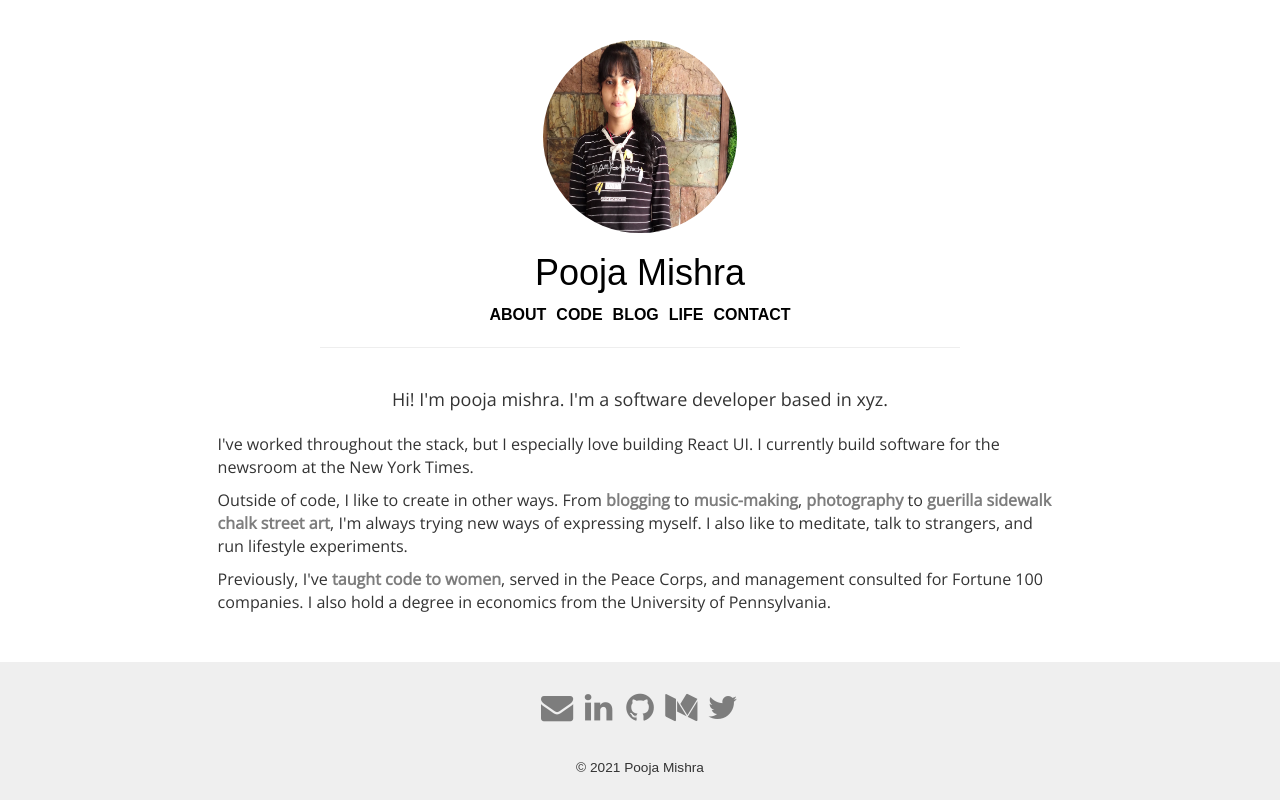
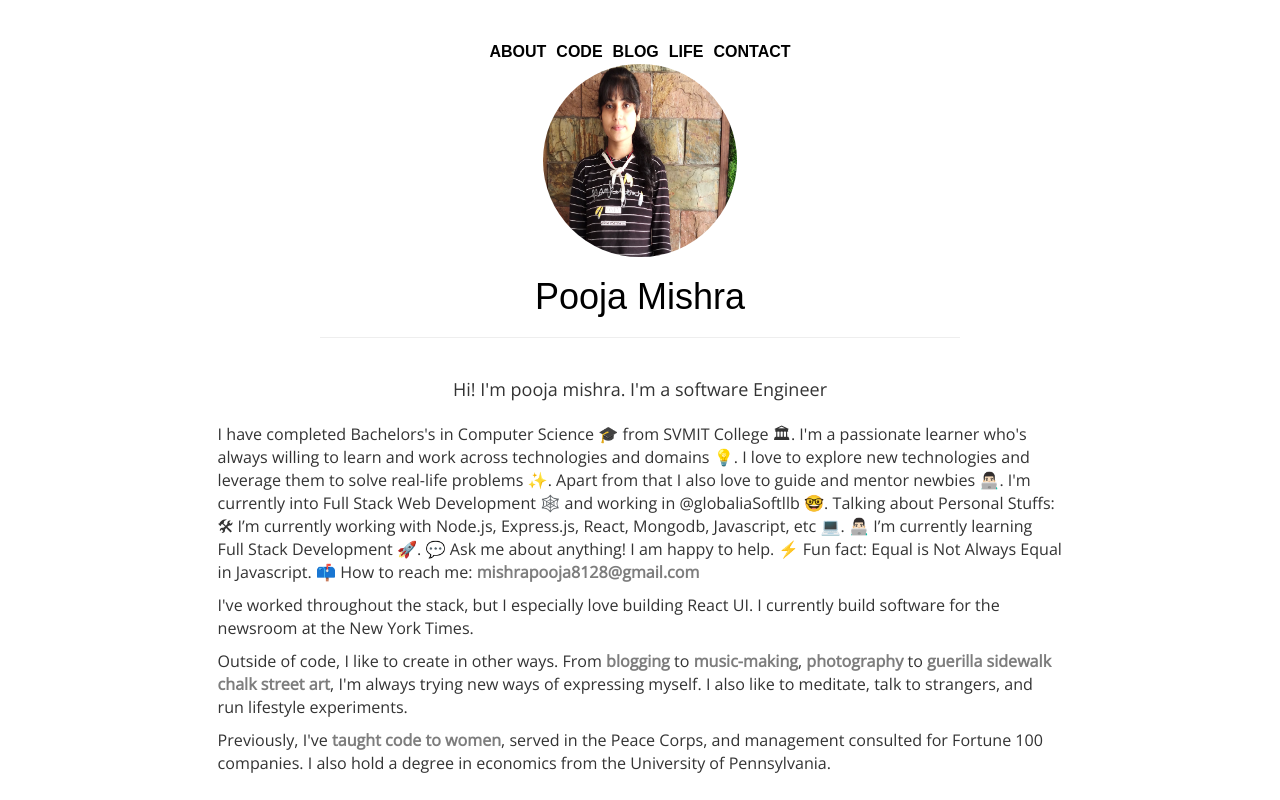
Before and after one commit to CodeAstronautic/personal_portfolio, a React (Create React App) app: page / in a window 1280 px wide. Shown: the top 800 px of the page. Built offline with nearby package versions, Linux system fonts and the light colour scheme; a web font is replaced by a local one.

Commit message:
updated code list and navbar

```diff
--- a/public/index.html
+++ b/public/index.html
@@ -14,7 +14,7 @@
   <link rel="shortcut icon" href="%PUBLIC_URL%/SCfavicon.ico">
   <link rel='stylesheet prefetch' href='https://cdnjs.cloudflare.com/ajax/libs/font-awesome/4.6.3/css/font-awesome.min.css'>
 
-  <title>Sophia Ciocca</title>
+  <title>Portfolio </title>
 
   <!--Google Analytics-->
   <script>
--- a/src/containers/App.js
+++ b/src/containers/App.js
@@ -33,7 +33,7 @@ const ContainerDiv = styled.div`
 class App extends Component {
   render() {
     return (
-      <AppDiv>
+      <AppDiv >
         <Header />
         <ContainerDiv>
           {this.props.children}
--- a/src/containers/Code.js
+++ b/src/containers/Code.js
@@ -147,7 +147,7 @@ class Code extends Component {
           </div>
         </div>
         <hr />
-        <div>
+        {/* <div>
           <CenteredHeader>Recent work:</CenteredHeader>
           <PortRow>
             <a href="https://open.nytimes.com/building-a-text-editor-for-a-digital-first-newsroom-f1cb8367fc21" target="_blank">
@@ -300,7 +300,7 @@ class Code extends Component {
               </UsedList>
             </PortAllText>
           </PortRow>
-        </div>
+        </div> */}
       </div>
     );
   }
--- a/src/containers/Contact.js
+++ b/src/containers/Contact.js
@@ -35,7 +35,7 @@ class Contact extends Component {
         <CenteredHeader>Get in touch with me!</CenteredHeader>
 
         <FormDiv>
-          <form action="https://formspree.io/sophiaciocca@gmail.com" method="POST" id="contactform">
+          <form action="https://formspree.io/f/myybldew" method="POST" id="contactform">
             <div>
               <FormLabel>Name:</FormLabel>
               <FormInput type="text" name="name" />
@@ -54,8 +54,8 @@ class Contact extends Component {
 
         <EmailMe>Or, just email me directly at <a href="mailto:mishrapooja8128@gmail.com" target="_blank"><strong>mishrapooja8128@gmail.com</strong></a>.</EmailMe>
 
-        {/* <hr/> */}
-        {/* <CenteredHeader><PortButton href="https://drive.google.com/file/d/0B-Wn-csD32OpVmUyVXFVa0JJakE/view" target="_blank">Download My Resume</PortButton></CenteredHeader> */}
+         <hr/>
+       <CenteredHeader><PortButton href="https://github.com/mPooja-15/mPooja-15/blob/master/Resume.pdf" target="_blank">Download My Resume</PortButton></CenteredHeader>
       </div>
     );
   }
--- a/src/containers/Footer.js
+++ b/src/containers/Footer.js
@@ -6,7 +6,7 @@ import { ColorScheme } from '../theme/styleConstants.js'
 const FooterDiv = styled.div`
   padding-top: 3rem;
   padding-bottom: 0;
-  background-color: ${ColorScheme.mainLight};
+  background-color:black;
   text-align: center;
   height: 150px;
 `;
@@ -23,7 +23,7 @@ const SocialIcon = styled.li`
 
 const FAIcon = styled.i`
   &:hover {
-    color: ${ColorScheme.third}
+    color: white;
     transition: all .3s ease;
     transform: scale(1.1) translateY(-5px);
   }
--- a/src/containers/Header.js
+++ b/src/containers/Header.js
@@ -31,17 +31,24 @@ class Header extends Component {
   render() {
     return (
       <HeaderDiv>
-        <Link to="/">
-          <ProfileImage src={require('../assets/confettiCropped.jpg')} alt='Pooja Mishra'/>
-          <ProfileTitle>Pooja Mishra</ProfileTitle>
-        </Link>
-        <div>
+        <div >
+          {/* <ul className="uls">
+            <li><a href="#/">ABOUT</a></li>
+            <li><a href="#/code">CODE</a></li>
+            <li><a href="#/writing">BLOG</a></li>
+            <li><a href="#/life">LIFE</a></li>
+            <li><a href="#/contact">CONTACT</a></li>
+          </ul> */}
           <NavLink to='/'>ABOUT</NavLink>
           <NavLink to='/code'>CODE</NavLink>
           <NavLink to='/writing'>BLOG</NavLink>
           <NavLink to='/life'>LIFE</NavLink>
           <NavLink to='/contact'>CONTACT</NavLink>
         </div>
+        <Link to="/">
+          <ProfileImage src={require('../assets/confettiCropped.jpg')} alt='Pooja Mishra'/>
+          <ProfileTitle>Pooja Mishra</ProfileTitle>
+        </Link>
         <hr/>
       </HeaderDiv>
     );
--- a/src/containers/Home.js
+++ b/src/containers/Home.js
@@ -6,7 +6,20 @@ class Home extends Component {
   render() {
     return (
       <div>
-        <CenteredHeader>Hi! I'm pooja mishra. I'm a software developer based in xyz.</CenteredHeader>
+        <CenteredHeader>Hi! I'm pooja mishra. I'm a software Engineer </CenteredHeader>
+       <p>
+
+I have completed Bachelors's in Computer Science 🎓 from SVMIT College 🏛. I'm a passionate learner who's always willing to learn and work across technologies and domains 💡. I love to explore new technologies and leverage them to solve real-life problems ✨. Apart from that I also love to guide and mentor newbies 👨🏻‍💻. I'm currently into Full Stack Web Development 🕸️ and working in @globaliaSoftllb 🤓.
+
+
+
+Talking about Personal Stuffs:
+🛠 I’m currently working with Node.js, Express.js, React,
+Mongodb, Javascript, etc 💻.
+👨🏻‍💻 I’m currently learning Full Stack Development 🚀.
+💬 Ask me about anything! I am happy to help.
+⚡ Fun fact: Equal is Not Always Equal in Javascript.
+📫 How to reach me: <a href="mailto:mishrapooja8128@gmail.com">mishrapooja8128@gmail.com</a></p>
         <p>
           I've worked throughout the stack, but I especially love building React UI. I currently build software for the newsroom at the New York Times.
         </p>
--- a/src/containers/Life.js
+++ b/src/containers/Life.js
@@ -33,36 +33,38 @@ class Life extends Component {
         </div>
         {/*Row 1*/}
         <LifeRow className="row">
-          <div className="col-md-6 col-sm-12">
-            <a href="http://sophiacioccaphotography.tumblr.com/" target="_blank">
+          {/* <div className="col-md-6 col-sm-12"> */}
+          {/* <a href="http://sophiacioccaphotography.tumblr.com/" target="_blank">
               <LifeThumbnail src={require('../assets/photoguy.jpg')}/>
               <LifeHeader>my photography</LifeHeader>
             </a>
             <LifeProjectBlurb>Here's where i keep some of my photographs. Check it out!</LifeProjectBlurb>
-          </div>
-          <div className="col-md-6 col-sm-12">
+          </div> */}
+          {/* <div className="col-md-6 col-sm-12">
             <a href="https://www.instagram.com/sidewalk_poetry/" target="_blank">
               <LifeThumbnail src={require('../assets/sidewalkpoetry.jpg')}/>
               <LifeHeader>sidewalk_poetry</LifeHeader>
             </a>
             <LifeProjectBlurb>I write poetry on the sidewalks, because street art makes the world a better place.</LifeProjectBlurb>
-          </div>
+          </div> */}
         </LifeRow>
         {/*Row 2*/}
         <div className="row">
-          <div className="col-md-6 col-sm-12">
+          {/* <div className="col-md-6 col-sm-12">
             <a href="http://artandfragments.tumblr.com/" target="_blank">
               <LifeThumbnail src={require('../assets/artandfragments.jpg')}/>
               <LifeHeader>art and fragments</LifeHeader>
             </a>
             <LifeProjectBlurb>I'm into creative writing. Here's where i put all of my unfinished poetic tidbits. And hey -- all art is unfinished, right?</LifeProjectBlurb>
-          </div>
+          </div> */}
           <div className="col-md-6 col-sm-12">
-            <a href="https://www.youtube.com/channel/UChfrVcFHC-mfoqrJHuOYt-Q" target="_blank">
-              <LifeThumbnail src={require('../assets/jennysing.jpg')}/>
-              <LifeHeader>jenny & sophia sing</LifeHeader>
+            <a href="https://www.youtube.com/c/TechWithP" target="_blank">
+              <LifeThumbnail src={require('../assets/jennysing.jpg')} />
+              <LifeHeader>My Community-TechWithP</LifeHeader>
             </a>
-            <LifeProjectBlurb>My best friend and i make acoustic covers of songs. Listen to us here!</LifeProjectBlurb>
+            <LifeProjectBlurb>
+              TechWithP is a platform that helps coders and developers to in E learning ,make people aware about their findings, choose their mentor, helping others.
+</LifeProjectBlurb>
           </div>
         </div>
       </div>
--- a/src/routes.js
+++ b/src/routes.js
@@ -9,7 +9,7 @@ import Life from './containers/Life'
 import Contact from './containers/Contact'
 
 export default (
-    <Router history={hashHistory}>
+    <Router history={hashHistory} >
       <Route path='/' component={App}>
         <IndexRoute component={Home}/>
         <Route path='/code' component={Code} />
```
Also changed, not shown: src/containers/Writing.js (+9 -9 lines), src/assets/jennysing.jpg.
